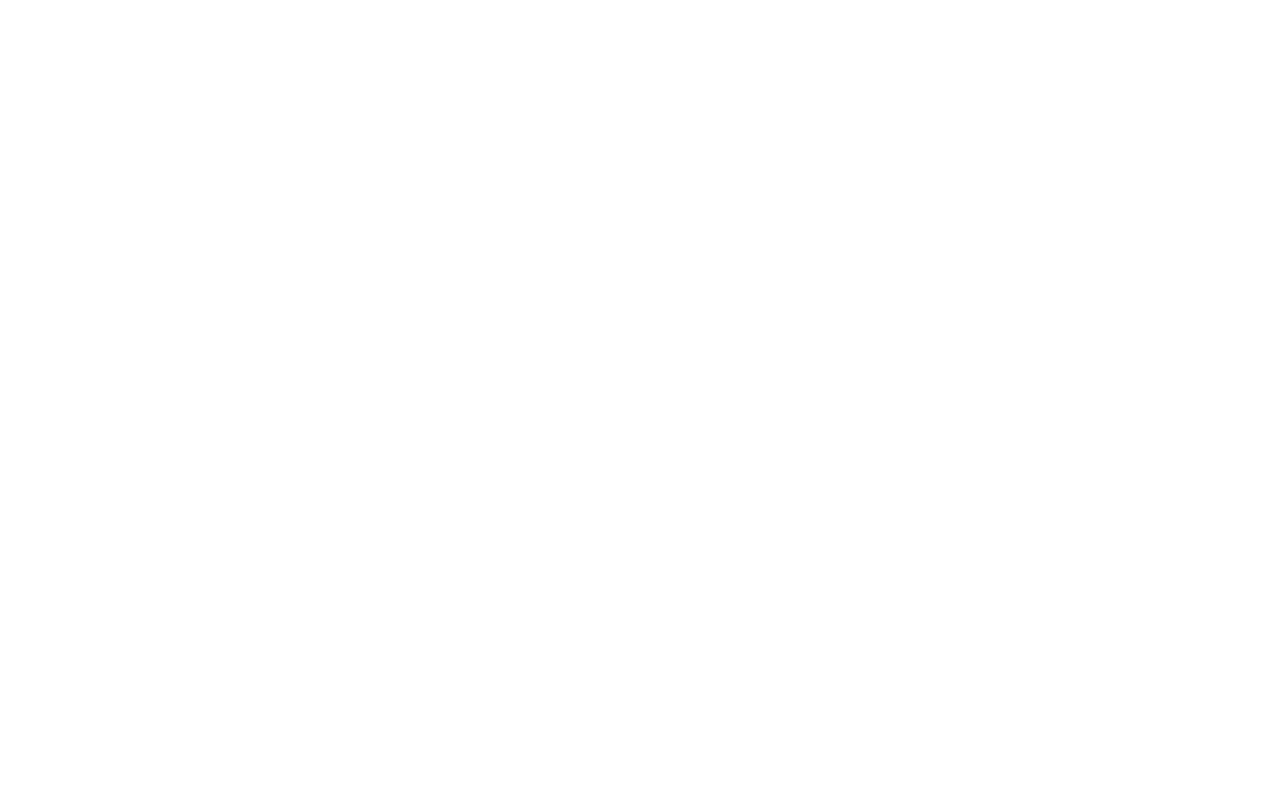
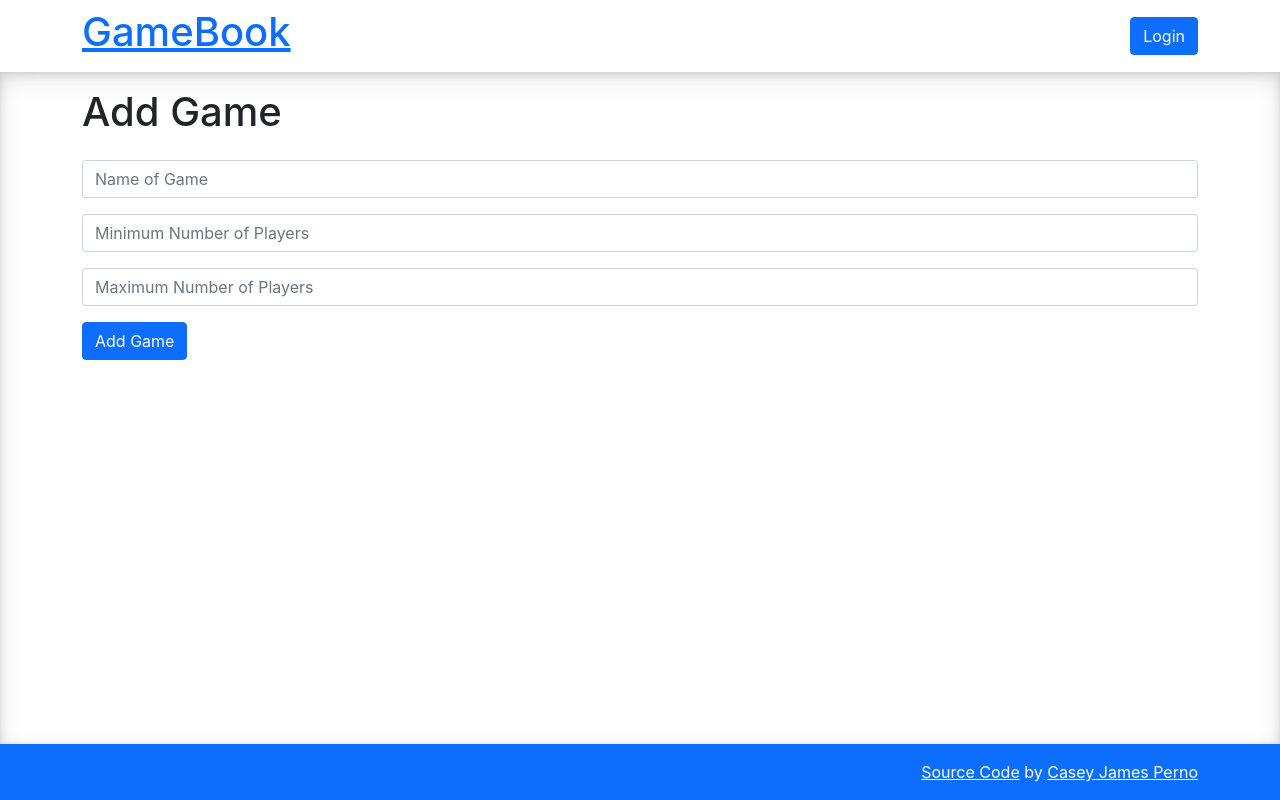
Before and after one commit to khaosophy/gameventory, a React (Create React App) app: page /games/add in a window 1280 px wide. Before the commit this address had no page. Built offline with nearby package versions, Linux system fonts and the light colour scheme; no server answers.

Commit message:
add game page

```diff
--- a/package.json
+++ b/package.json
@@ -7,10 +7,12 @@
     "@testing-library/react": "^13.1.1",
     "@testing-library/user-event": "^13.5.0",
     "bootstrap": "^5.1.3",
+    "classnames": "^2.3.1",
     "firebase": "^9.6.11",
     "react": "^18.0.0",
     "react-dom": "^18.0.0",
     "react-firebase-hooks": "^5.0.3",
+    "react-icons": "^4.3.1",
     "react-router-dom": "^6.3.0",
     "react-scripts": "5.0.1",
     "web-vitals": "^2.1.4"
--- a/src/App.js
+++ b/src/App.js
@@ -8,6 +8,7 @@ import Home from './pages/home';
 import Login from './pages/login';
 import PasswordReset from './pages/password-reset';
 import Register from './pages/register';
+import AddGame from './pages/add-game';
 
 function App() {
   return (
@@ -15,7 +16,9 @@ function App() {
       <Routes>
         <Route path="/">
           <Route index element={<Home />} />
+          {/* todo: use v5 syntax */}
           <Route path="/games" element={<GamesList />} />
+          <Route path="/games/add" element={<AddGame />} />
           <Route path="/login" element={<Login />} />
           <Route path="/register" element={<Register />} />
           <Route path="/reset-password" element={<PasswordReset />} />
--- /dev/null
+++ b/src/components/input-field.js
@@ -0,0 +1,42 @@
+import PropTypes from 'prop-types';
+
+export default function InputField(props) {
+  const {
+    type =' text',
+    visuallyHidden = true,
+  } = props;
+
+  return (
+    <>
+      <label
+        htmlFor={props.id}
+        className={visuallyHidden ? 'visually-hidden' : 'form-label'}
+      >
+        {props.label}
+        </label>
+      <input
+        id={props.id}
+        type={type}
+        className="form-control mb-3"
+        placeholder={props.placeholder || props.label}
+        value={props.value}
+        onChange={props.onChange}
+      />
+    </>
+  )
+}
+
+InputField.propTypes = {
+  id: PropTypes.string.isRequired,
+  label: PropTypes.string.isRequired,
+  value: PropTypes.string.isRequired,
+  onChange: PropTypes.func.isRequired,
+  placeholder: PropTypes.string,
+  type: PropTypes.oneOf([
+    'text',
+    'tel',
+    'number',
+    'email',
+  ]),
+  visuallyHidden: PropTypes.bool,
+}
--- /dev/null
+++ b/src/pages/add-game.js
@@ -0,0 +1,47 @@
+import { useState } from 'react';
+import PageTemplate from '../templates/page-template';
+import InputField from '../components/input-field';
+
+export default function AddGame() {
+  const [name, setName] = useState('');
+  const [minPlayers, setMinPlayers] = useState('');
+  const [maxPlayers, setMaxPlayers] = useState('');
+
+  const handleSubmit = (e) => {
+    e.preventDefault();
+    console.log('submitted!');
+  }
+
+  return (
+    <PageTemplate>
+      <div className="container">
+        <h1 className="mb-4">Add Game</h1>
+        <form onSubmit={handleSubmit}>
+          <InputField
+            id="addGameName"
+            value={name}
+            onChange={(e) => setName(e.target.value)}
+            label="Name of Game"
+          />
+          <InputField
+            id="addGameMinPlayers"
+            value={minPlayers}
+            onChange={(e) => setMinPlayers(e.target.value)}
+            label="Minimum Number of Players"
+            type="number"
+          />
+          <InputField
+            id="addGameMaxPlayers"
+            value={maxPlayers}
+            onChange={(e) => setMaxPlayers(e.target.value)}
+            label="Maximum Number of Players"
+            type="number"
+          />
+          <button className="btn btn-primary">
+            Add Game
+          </button>
+        </form>
+      </div>
+    </PageTemplate>
+  )
+}
--- a/src/pages/games-list.js
+++ b/src/pages/games-list.js
@@ -1,6 +1,8 @@
 import { useState, useEffect } from 'react';
+import { Link } from 'react-router-dom';
 import { getGames } from '../firebase';
 import PageTemplate from '../templates/page-template';
+import { HiPlus } from 'react-icons/hi';
 
 export default function GamesList() {
   const [games, setGames] = useState([]);
@@ -29,6 +31,7 @@ export default function GamesList() {
             ))}
           </tbody>
         </table>
+        <Link to="/games/add"><HiPlus /> Add a Game to Your Collection</Link>
       </div>
     </PageTemplate>
   );
```
Also changed, not shown: 1 other file (tests, documents, lock files or other folders).
